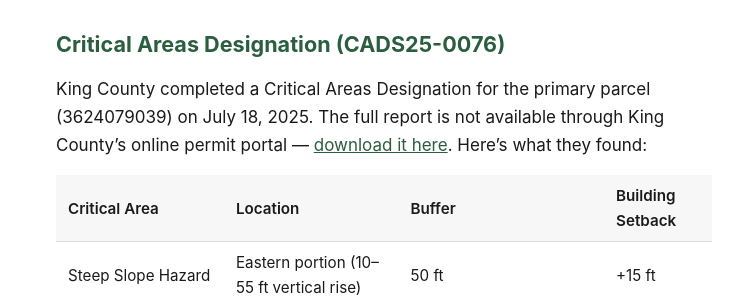
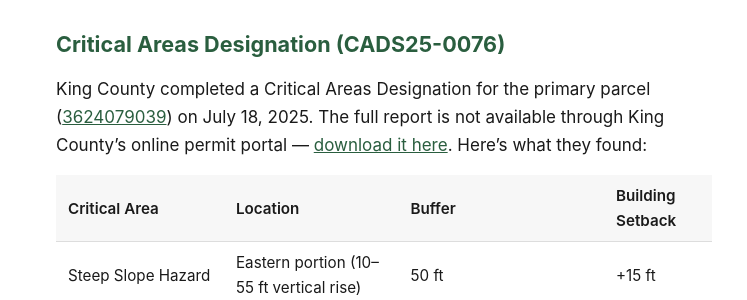
Before and after one commit to calef/cascadia-ridge-bess, a Jekyll site: the page built from _pages/site-and-environment.md, in a window 1280 px wide. Shown: the part 187-487 px from the top of the page, without its empty margins (256-1003 px from the left). Built offline with Jekyll 4.4.1, drawn with Linux system fonts in a browser that asks for light colours; part of the change alters nothing that is shown.

```diff
--- a/_pages/site-and-environment.md
+++ b/_pages/site-and-environment.md
@@ -4,7 +4,7 @@ title: "Site and Environment"
 
 ## Critical Areas Designation (CADS25-0076)
 
-King County completed a Critical Areas Designation for the primary parcel (3624079039) on July 18, 2025. The full report is not available through King County's online permit portal — [download it here](/assets/CAD25-0076-letter-and-map.pdf). Here's what they found:
+King County completed a Critical Areas Designation for the primary parcel ([3624079039](https://blue.kingcounty.com/Assessor/eRealProperty/Dashboard.aspx?ParcelNbr=3624079039)) on July 18, 2025. The full report is not available through King County's online permit portal — [download it here](/assets/CAD25-0076-letter-and-map.pdf). Here's what they found:
 
 | Critical Area | Location | Buffer | Building Setback |
 |---|---|---|---|
```
